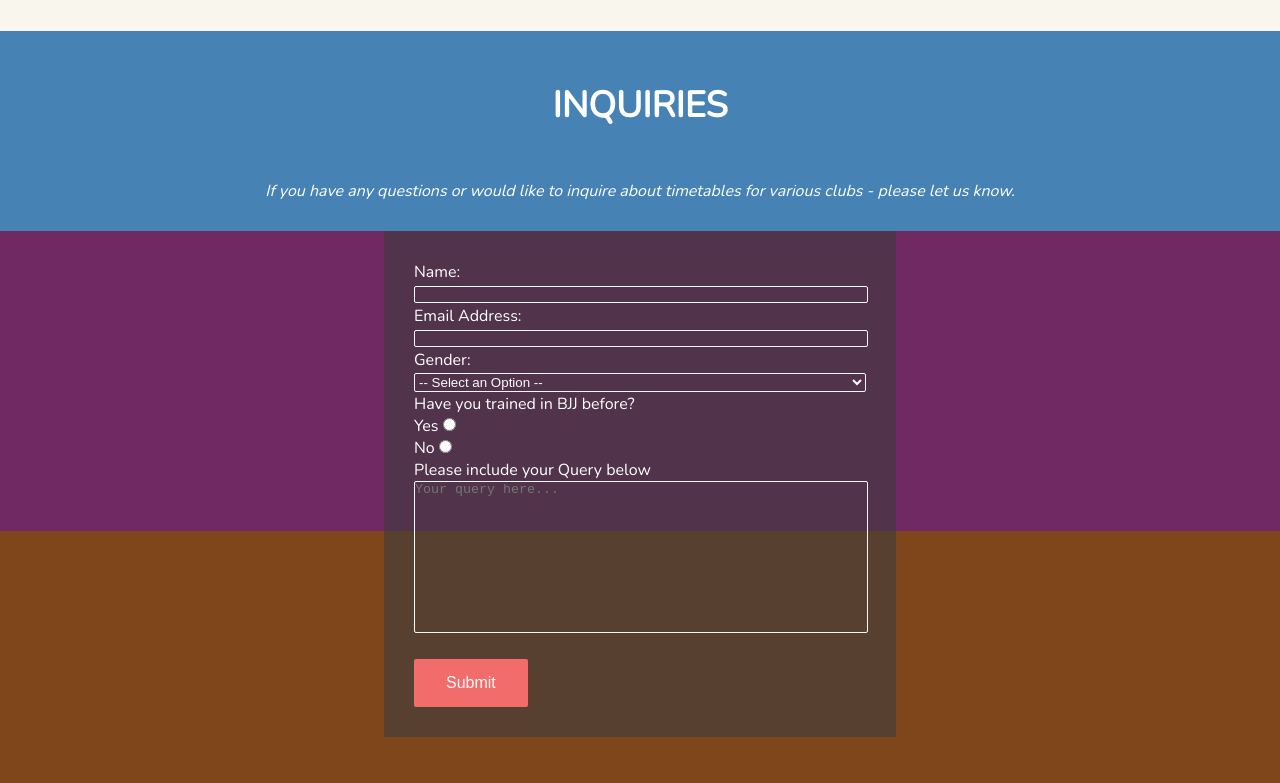
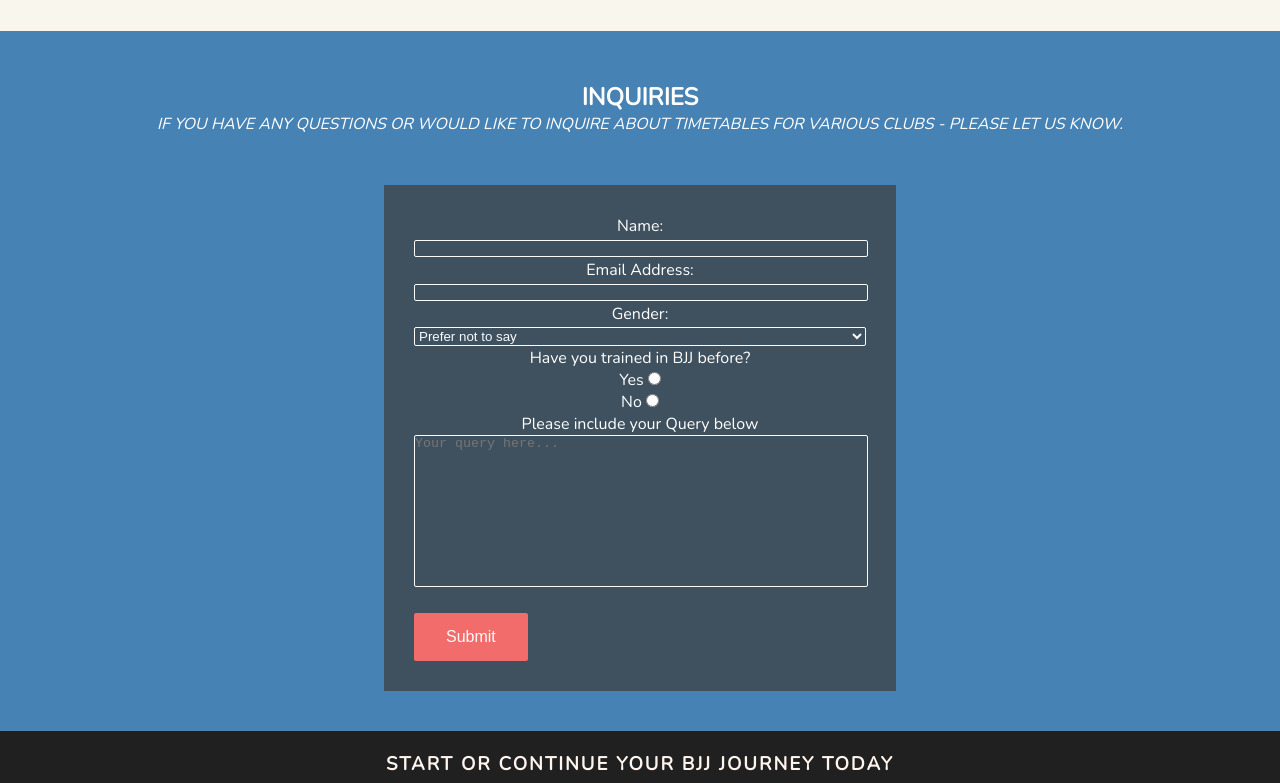
Before and after one commit to StephenB92/bjj-hub-dublin, a plain HTML site: page inquiries.html in a window 1280 px wide. Shown: the part 169-952 px from the top of the page. Drawn offline with nearby package versions, Linux system fonts and the light colour scheme.

Commit message:
Change layout, structure and styling of inquiries page

```diff
--- a/assets/css/style.css
+++ b/assets/css/style.css
@@ -216,7 +216,6 @@ body {
     top: 200px;
 }
 
-
 /* footer and club information at a glance */
 
 .clubs-footer {
@@ -382,8 +381,8 @@ body {
 
 /* inquiries page */
 
-.query-section_blue {
-    height: 200px;
+.query-page_blue {
+    height: 700px;
     width: 100%;
     background-color: #4682b4;
     margin: 0 auto;
@@ -391,39 +390,22 @@ body {
     text-align: center;
 }
 
-.query-section_blue_title {
-    padding: 50px 0;
+.query-page_blue_title {
+    padding: 50px 10px;
     text-transform: uppercase;
-    font-size: 150%;
+    text-align: center;
 }
 
-.query-section_purple {
-    height: 300px;
-    width: 100%;
-    background-color: #702963;
-    color: #fff5ee;
-    margin: 0 auto;
-    overflow: visible;
-}
-
-.query-section_brown {
-    height: 300px;
-    width: 100%;
-    background-color: #80461b;
-    color: #fff5ee;
-    margin: 0 auto;
-}
-
-.query-form {
+.query-page_form {
     color: #fff;
-    background-color: rgba(60, 60, 60, 0.6);
+    background-color: rgba(60, 60, 60, 0.7);
     position: absolute;
     left: 30%;
     right: 30%;
     padding: 30px;
 }
 
-.query-section_form_text {
+.query-page_form_text {
     background: transparent;
     color: #fafafa;
     width: 100%;
@@ -431,7 +413,7 @@ body {
     border-radius: 2px;
 }
 
-.query-form select {
+.query-page_form select {
     background: transparent;
     color: #fafafa;
     width: 100%;
@@ -439,15 +421,15 @@ body {
     border-radius: 2px;
 }
 
-.query-form option {
+.query-page_form option {
     color: black;
 }
 
-.query-form input:hover {
+.query-page_form input:hover {
     border-color: #f16c6b;
 }
 
-.query-form textarea {
+.query-page_form textarea {
     background: transparent;
     color: #fafafa;
     width: 100%;
@@ -456,7 +438,7 @@ body {
     resize: none;
 }
 
-.submit-button {
+.query-page_form_submit-button {
     margin-top: 20px;
     border-radius: 2px;
     padding: 15px 32px 15px 32px;
@@ -467,11 +449,19 @@ body {
     display: block;
 }
 
-.submit-button:hover {
+.query-page_form_submit-button:hover {
     background-color: #fafafa;
     color: #f16c6b;
 }
+
 /* thank you page */
+
+.query-page_background {
+    height: 600px;
+    width: 100%;
+    background: url("../images/bjj-demo.webp") no-repeat center center;
+    background-position: center;
+}
 
 .thank-you {
     text-align: center;
--- a/inquiries.html
+++ b/inquiries.html
@@ -34,29 +34,27 @@
         </div>
     </header>
 
-    <section class="query-section_blue">
-        <div class="query-section_blue_title">
+    <div class="query-page_blue">
+        <div class="query-page_blue_title">
         <h2><strong>Inquiries</strong></h2>
-        </div>
         <p>
             <em>If you have any questions or would like to inquire
             about timetables for various clubs - please let us know.</em>
         </p>
-    </section>
-    <section class="query-section_purple">
-        <form action="thank-you.html" method="post" class="query-form">
+        </div>
+        <div>
+        <form action="thank-you.html" method="POST" class="query-page_form">
             <label for=name>Name: </label>
-            <input id="name" type="text" name="name" class="query-section_form_text" required>
+            <input id="name" type="text" name="name" class="query-page_form_text" required>
             <hr>
             <label for=email>Email Address: </label>
-            <input id="email" type="email" name="email" class="query-section_form_text" required>
+            <input id="email" type="email" name="email" class="query-page_form_text" required>
             <hr>
             <label for="gender">Gender: </label>
             <select id="gender" required>
-                <option disable selected value>-- Select an Option --</option>
+                <option value="Prefer not to say">Prefer not to say</option>
                 <option value="Male">Male</option>
                 <option value="Female">Female</option>
-                <option value="Prefer not to say">Prefer not to say</option>
             </select>
             <p>Have you trained in BJJ before?</p>
             <label for="yes">Yes</label>
@@ -69,12 +67,10 @@
             <br>
             <textarea name="query" id="query" placeholder="Your query here..." rows="10" cols="40"></textarea>
             <hr>
-            <input type="submit" class="submit-button">
-
+            <input type="submit" class="query-page_form_submit-button">
         </form>
-    </section>
-
-    <section class="query-section_brown"></section>
+        </div>
+    </div>
 
     <footer class="clubs-footer">
         <h3 class="clubs-footer_title">Start or Continue your BJJ journey today</h3>
```
